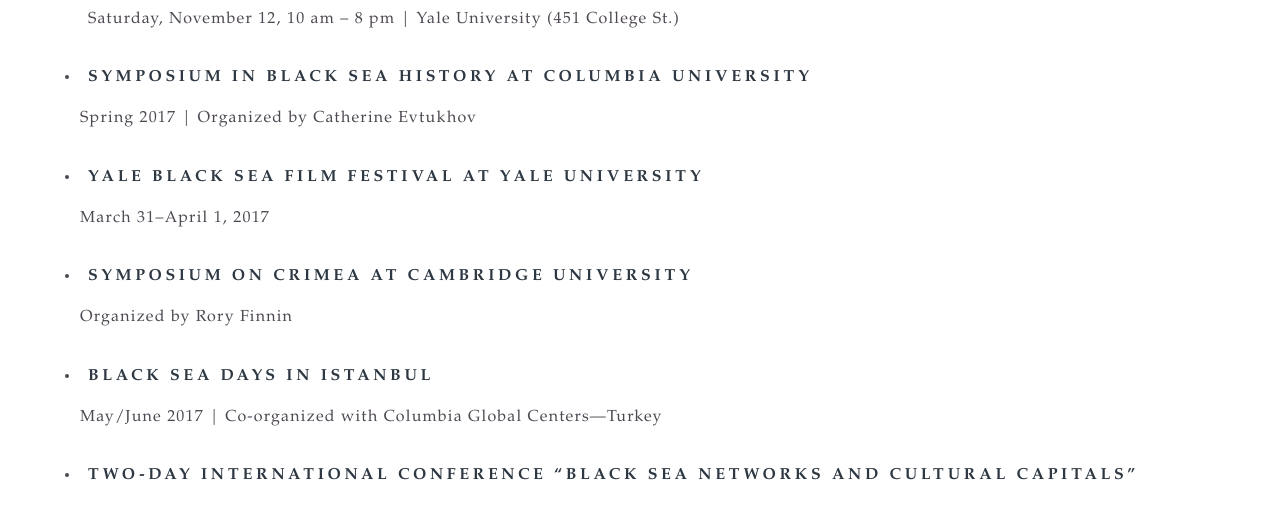
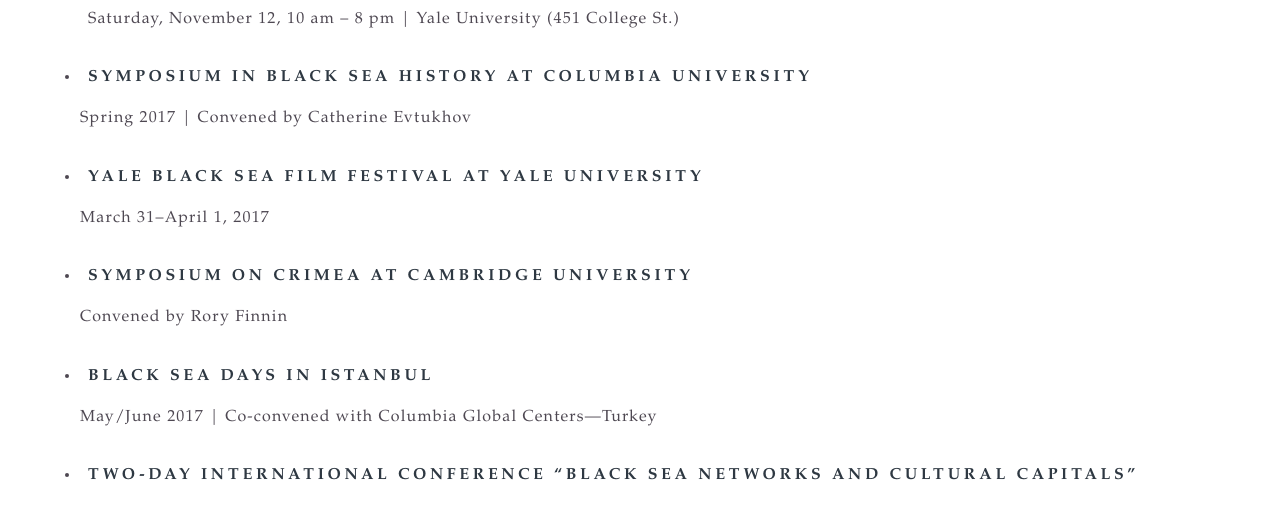
Before and after one commit to bradleygorski/blackseanet, a Jekyll site: the page built from events.html, in a window 1280 px wide and 900 px high, scrolled down 1015 px. Shown: the part 150-656 px from the top of the window. Built offline with Jekyll 4.4.1, drawn with Linux system fonts in a browser that asks for light colours.

Commit message:
Organize to convene
changed all "organized" to "convened"

```diff
--- a/events.html
+++ b/events.html
@@ -51,13 +51,13 @@
 				More information on the Yale University <a href='http://dhrees.yale.edu/category/events/'>DHREES site</a>.</p>
             </div></li>
 <li><h4>Symposium in Black Sea History at Columbia University</h4></li>
-<p>Spring 2017 | Organized by Catherine Evtukhov</p>
+<p>Spring 2017 | Convened by Catherine Evtukhov</p>
 <li><h4>Yale Black Sea Film Festival at Yale University</h4></li>
 <p>March 31&ndash;April 1, 2017</p>
 <li><h4>Symposium on Crimea at Cambridge University</h4></li>
-<p>Organized by Rory Finnin</p>
+<p>Convened by Rory Finnin</p>
 <li><h4>Black Sea Days in Istanbul</h4></li>
-<p>May/June 2017 | Co-organized with Columbia Global Centers—Turkey</p>
+<p>May/June 2017 | Co-convened with Columbia Global Centers—Turkey</p>
 <li><h4>Two-day international conference “Black Sea Networks and Cultural Capitals”</h4></li>
 <p>September 2017 | Hosted by the Harriman Institute</p>
 </ul>
```
